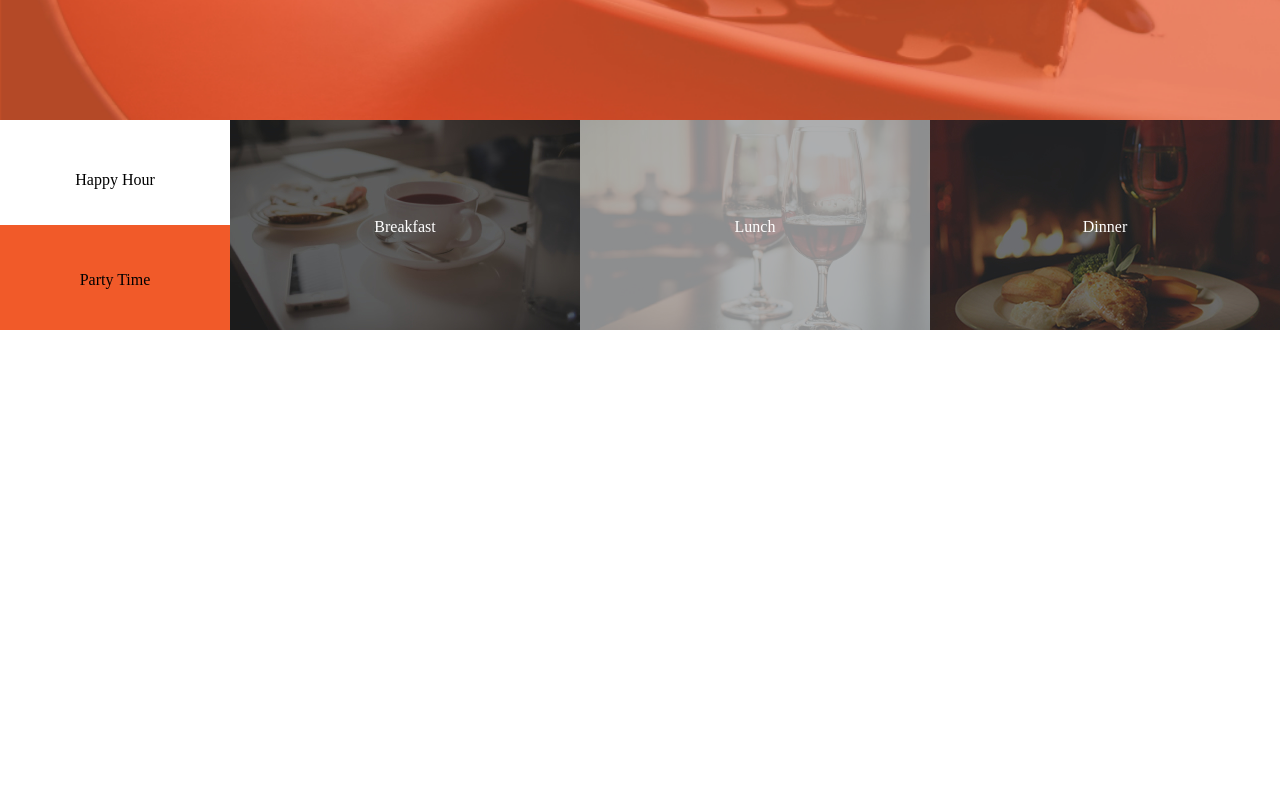
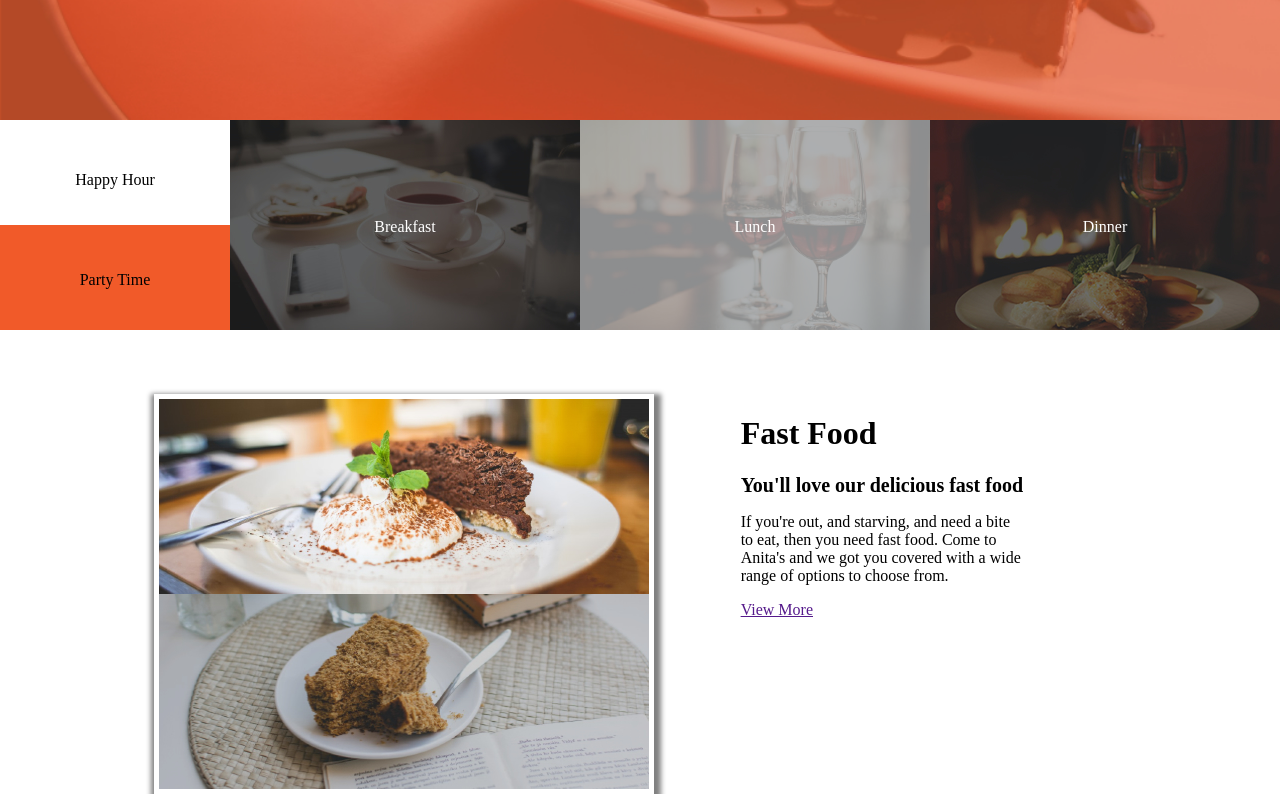
Before and after one commit to kevaf/Anitas-Kitchen, a plain HTML site: page index.html in a window 1280 px wide. Shown: the part 680-1474 px from the top of the page. Before the commit the page ends 1014 px from the top, so only its background shows below. Drawn offline with Linux system fonts and the light colour scheme.

Commit message:
added fast food

```diff
--- a/index.css
+++ b/index.css
@@ -52,3 +52,25 @@ html, body{
     margin-bottom: 20px;
 
 }
+
+.fastfood{
+    margin-top: 60px;
+    text-align:left;
+    display: flex;
+    margin-left: 12%;
+    margin-right: 20%;
+}
+#fastfoodimages{
+    display: flex;
+    flex-direction: column;
+    box-shadow: 2px 5px 5px 5px gray;
+    padding: 5px;
+}
+
+#fastfoodtext{
+    margin-left:10%;
+}
+
+.fastfood>#fastfoodtext>h2{
+    font-size: 20px;
+}
--- a/index.html
+++ b/index.html
@@ -41,6 +41,19 @@
 
         </div>
 
+        <div class="fastfood">
+            <div id="fastfoodimages">
+                <img src="./assets/fastFood1.jpg" alt="Fast Food">
+                <img src="./assets/fastFood2.jpg" alt="Fast Food">
+            </div>
+            <div id="fastfoodtext">
+                <h1>Fast Food</h1>
+                <h2>You'll love our delicious fast food</h2>
+                <p>If you're out, and starving, and need a bite to eat, then you need fast food. Come to Anita's and we got you covered with a wide range of options to choose from.</p>
+                <a href="">View More</a>
+            </div>
+        </div>
+
 
 </body>
 </html>
```
